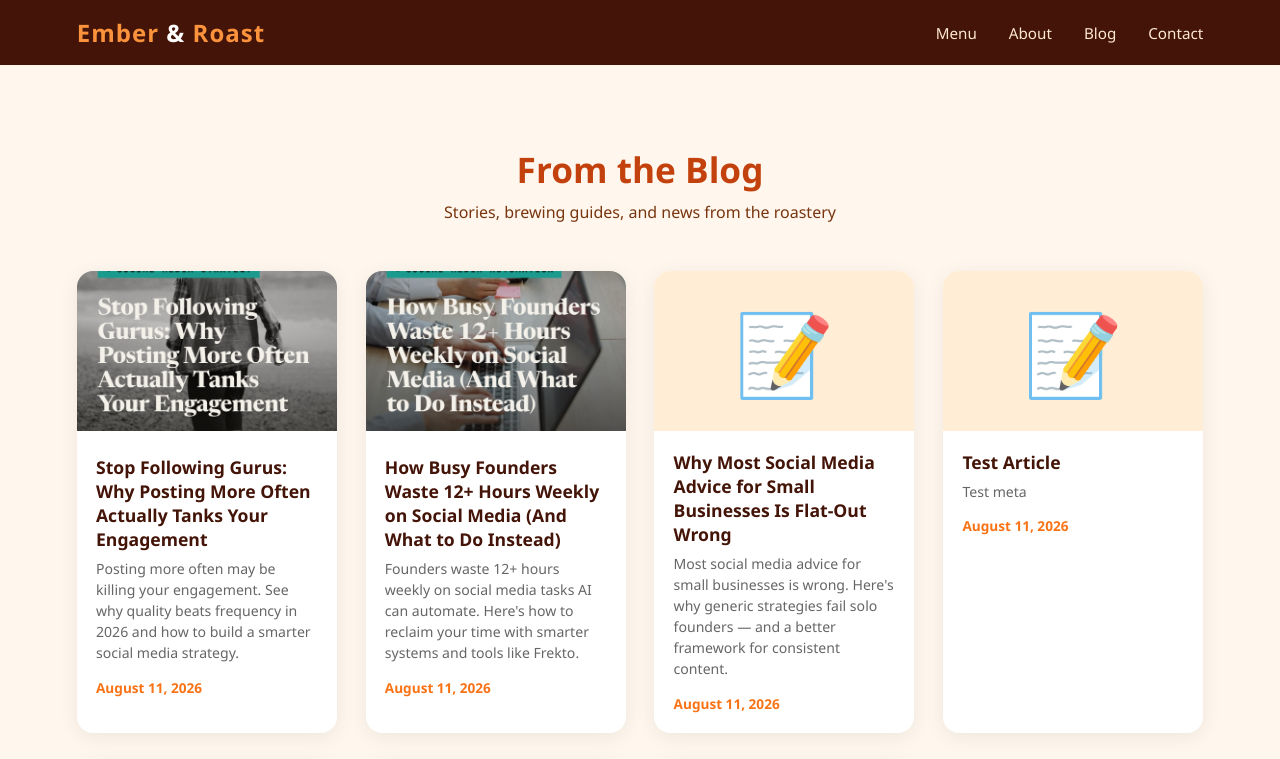
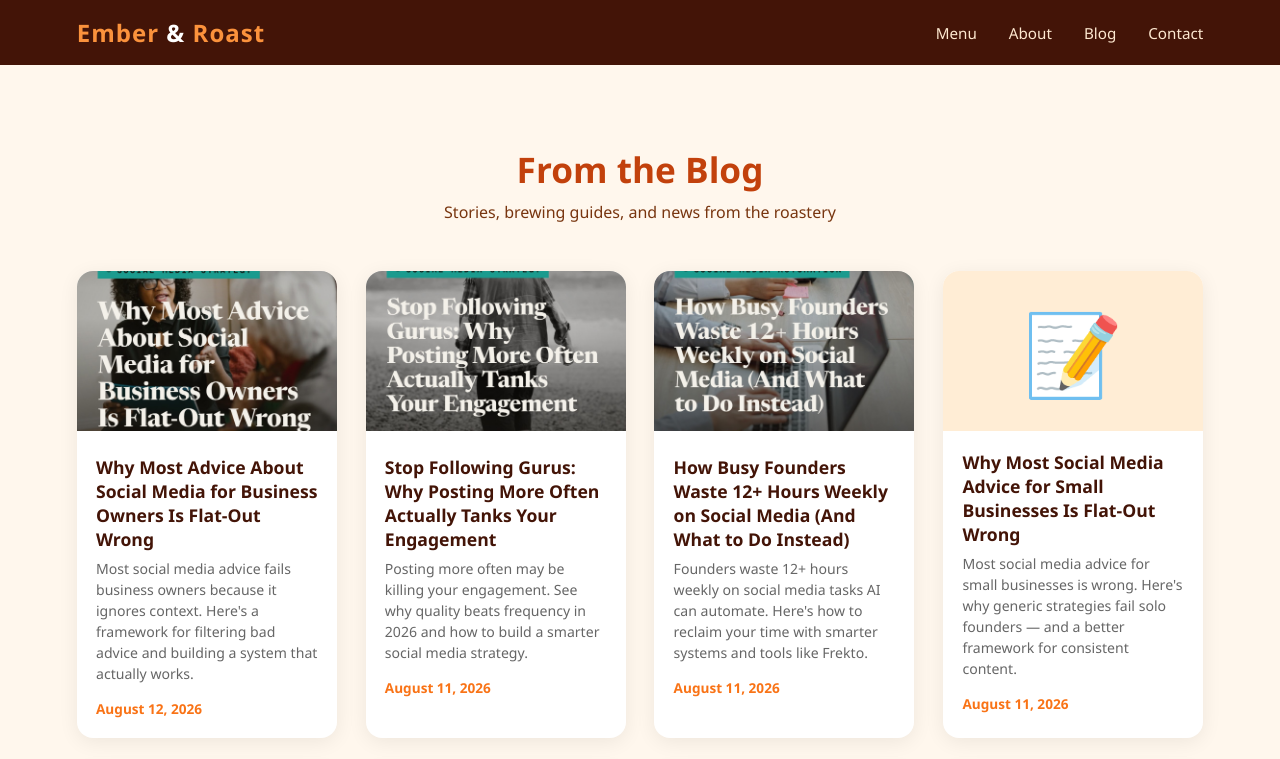
Before and after one commit to vish-n-u-k/orange-theme, a plain HTML site: page blog/index.html in a window 1280 px wide. Shown: the top 759 px of the page. Drawn offline with Linux system fonts and the light colour scheme.

Commit message:
blog: update listing page for "Why Most Advice About Social Media for Business Owners Is Flat-Out Wrong"

```diff
--- a/blog/index.html
+++ b/blog/index.html
@@ -53,6 +53,15 @@
       <p>Stories, brewing guides, and news from the roastery</p>
     </div>
     <div class="menu-grid">
+
+      <a class="card" href="/blog/why-most-advice-about-social-media-for-business-owners-is-flat-out-wrong/" style="text-decoration:none;color:inherit;display:block;">
+        <img src="/blog/why-most-advice-about-social-media-for-business-owners-is-flat-out-wrong/images/cover.jpg" alt="Why Most Advice About Social Media for Business Owners Is Flat-Out Wrong" loading="lazy" style="width:100%;height:160px;object-fit:cover;" />
+        <div class="card-body">
+          <h3>Why Most Advice About Social Media for Business Owners Is Flat-Out Wrong</h3>
+          <p>Most social media advice fails business owners because it ignores context. Here&#39;s a framework for filtering bad advice and building a system that actually works.</p>
+          <span class="price">August 12, 2026</span>
+        </div>
+      </a>
 
       <a class="card" href="/blog/stop-following-gurus-why-posting-more-often-actually-tanks-your-engagement/" style="text-decoration:none;color:inherit;display:block;">
         <img src="/blog/stop-following-gurus-why-posting-more-often-actually-tanks-your-engagement/images/cover.jpg" alt="Stop Following Gurus: Why Posting More Often Actually Tanks Your Engagement" loading="lazy" style="width:100%;height:160px;object-fit:cover;" />
```
